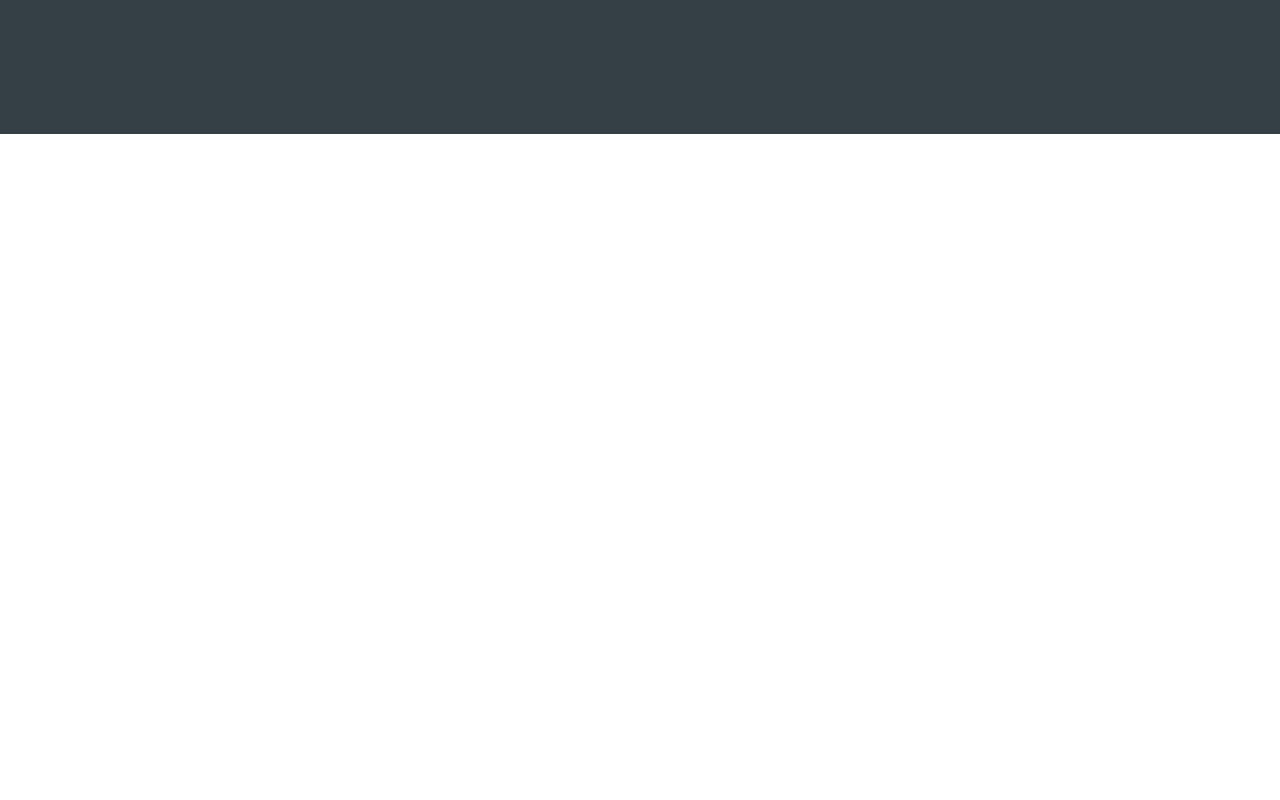
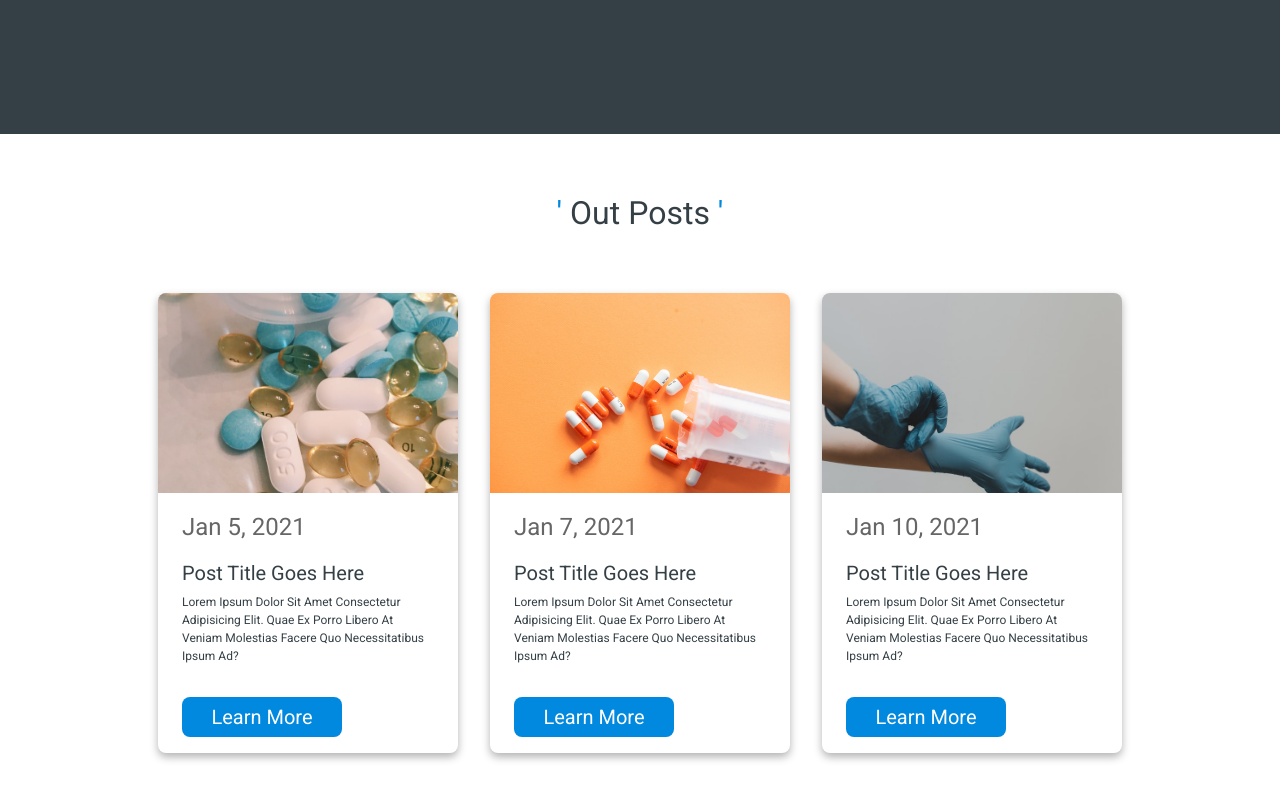
Before and after one commit to sohag-aust/RestoreHealth-BD, a React (Create React App) app: page / in a window 1280 px wide. Shown: the part 3914-4714 px from the top of the page. Before the commit the page ends 4048 px from the top, so only its background shows below. Built offline with nearby package versions, Linux system fonts and the light colour scheme.

Commit message:
refactor and posts component added

```diff
--- a/src/App.js
+++ b/src/App.js
@@ -7,6 +7,7 @@ import Facilities from './pages/Home/Facilities/Facilities';
 import Review from './pages/Home/Review/Review';
 import Counter from './pages/Home/Counter/Counter';
 import Appointment from './pages/Home/Appointment/Appointment';
+import Posts from './pages/Home/Posts/Posts';
 
 function App() {
   return (
@@ -18,6 +19,7 @@ function App() {
       <Review />
       <Counter />
       <Appointment />
+      <Posts />
     </>
   );
 }
--- a/src/pages/Home/Appointment/Appointment.css
+++ b/src/pages/Home/Appointment/Appointment.css
@@ -26,7 +26,7 @@
 }
 
 .contact form textarea{
-    height:320px;
+    height:150px;
     resize: none;
     padding:16px;
     font-size: 16px;
--- /dev/null
+++ b/src/pages/Home/Posts/Posts.css
@@ -0,0 +1,44 @@
+.post .box-container{
+    display: flex;
+    justify-content: center;
+    flex-wrap: wrap;
+}
+
+.post .box-container .box{
+    width:300px;
+    margin:32px 16px;
+    overflow: hidden;
+    border-radius: 8px;
+    box-shadow: 0 4px 8px rgba(0,0,0,.3);
+}
+
+.post .box-container .box img{
+    height:200px;
+    width: 100%;
+    object-fit: cover;
+}
+
+.post .box-container .box .content{
+    padding:0 24px;
+}
+
+.post .box-container .box .content span{
+    color:#666;
+    font-size: 24px;
+    display: block;
+    padding:16px 0;
+}
+
+.post .box-container .box .content h3{
+    font-size: 20px;
+    color:var(--black);
+}
+
+.post .box-container .box .content:hover h3{
+    color:var(--blue);
+}
+
+.post .box-container .box .content p{
+    font-size: 12px;
+    color:var(--black);
+}
--- /dev/null
+++ b/src/pages/Home/Posts/Posts.js
@@ -0,0 +1,56 @@
+import React, { useEffect } from 'react';
+import Aos from 'aos';
+import 'aos/dist/aos.css';
+import './Posts.css';
+
+const Posts = () => {
+    useEffect(()=>{
+        Aos.init({
+            duration: 2000
+        });
+    }, []);
+
+    return (
+        <section className="post" id="post">
+            <div className="container min-vh-100">
+                <h1 className="heading"><span>'</span> out posts <span>'</span></h1>
+
+                <div className="box-container">
+
+                    <div className="box" data-aos="fade-right">
+                        <img src="images/img2.jpg" alt="" />
+                        <div className="content">
+                            <span>jan 5, 2021</span>
+                            <a href="#"><h3>post title goes here</h3></a>
+                            <p>Lorem ipsum dolor sit amet consectetur adipisicing elit. Quae ex porro libero at veniam molestias facere quo necessitatibus ipsum ad?</p>
+                            <a href="#"><button className="button">learn more</button></a>
+                        </div>
+                    </div>
+
+                    <div className="box" data-aos="fade-up">
+                        <img src="images/img4.jpg" alt="" />
+                        <div className="content">
+                            <span>jan 7, 2021</span>
+                            <a href="#"><h3>post title goes here</h3></a>
+                            <p>Lorem ipsum dolor sit amet consectetur adipisicing elit. Quae ex porro libero at veniam molestias facere quo necessitatibus ipsum ad?</p>
+                            <a href="#"><button className="button">learn more</button></a>
+                        </div>
+                    </div>
+
+                    <div className="box" data-aos="fade-left">
+                        <img src="images/img5.jpg" alt="" />
+                        <div className="content">
+                            <span>jan 10, 2021</span>
+                            <a href="#"><h3>post title goes here</h3></a>
+                            <p>Lorem ipsum dolor sit amet consectetur adipisicing elit. Quae ex porro libero at veniam molestias facere quo necessitatibus ipsum ad?</p>
+                            <a href="#"><button className="button">learn more</button></a>
+                        </div>
+                    </div>
+
+                </div>
+            </div>
+        </section>
+    );
+};
+
+export default Posts;
```
